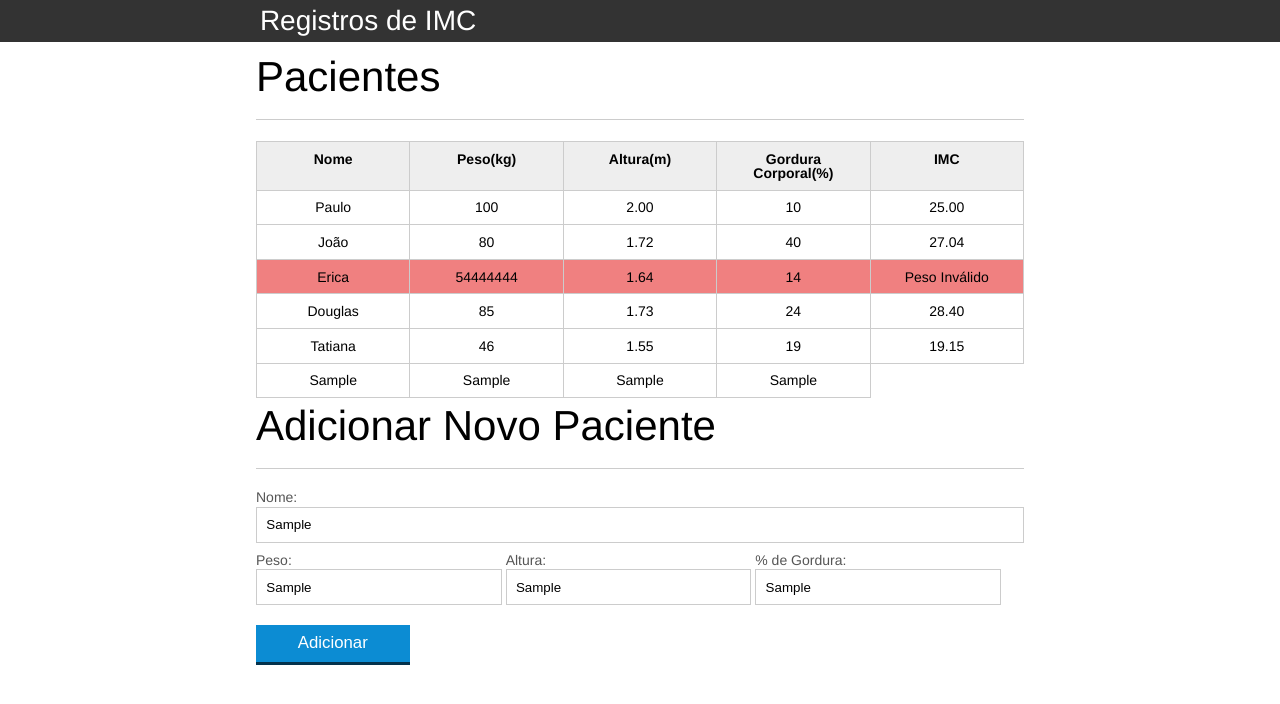
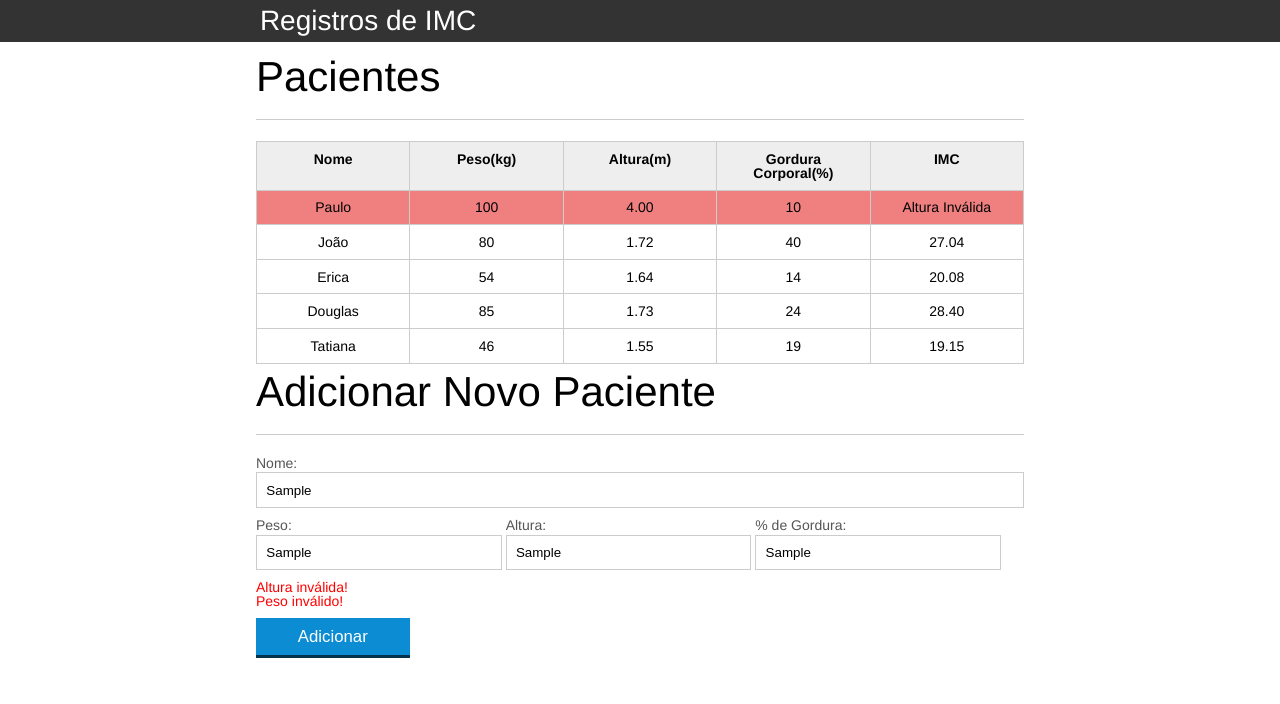
Before and after one commit to HoracioGomes/Calculo_IMC, a plain HTML site: page index.html in a window 1280 px wide. Both pictures are taken after typing "Sample", "Sample", "Sample", "Sample" into the empty fields and a click on the button "Adicionar". Drawn offline with Linux system fonts and the light colour scheme.

Commit message:
Implementacao de validacoes no formualario

```diff
--- a/css/index.css
+++ b/css/index.css
@@ -136,3 +136,7 @@ button[disabled=disabled], button:disabled {
 .paciente-invalido{
 	background-color: lightcoral;
 }
+
+.mensagens-erro{
+	color: red;
+}
--- a/index.html
+++ b/index.html
@@ -34,7 +34,7 @@
 					<tr class="paciente" id="primeiro-paciente">
 						<td class="info-nome">Paulo</td>
 						<td class="info-peso">100</td>
-						<td class="info-altura">2.00</td>
+						<td class="info-altura">4.00</td>
 						<td class="info-gordura">10</td>
 						<td class="info-imc">0</td>
 					</tr>
@@ -49,7 +49,7 @@
 
 					<tr class="paciente">
 						<td class="info-nome">Erica</td>
-						<td class="info-peso">54444444</td>
+						<td class="info-peso">54</td>
 						<td class="info-altura">1.64</td>
 						<td class="info-gordura">14</td>
 						<td class="info-imc">0</td>
@@ -93,11 +93,12 @@
 				<label for="gordura">% de Gordura:</label>
 				<input id="gordura" name="gordura" type="text" placeholder="digite a porcentagem de gordura do seu paciente" class="campo campo-medio">
 			</div>
-
+			<ul class="mensagens-erro"></ul>
 			<button id="adicionar-paciente" class="botao bto-principal">Adicionar</button>
 		</form>
 	</section>
-	<script src="js/principal.js"></script>
+	<script src="js/calcula-imc.js"></script>
+	<script src="js/form.js"></script>
 </body>
 
 </html>
--- /dev/null
+++ b/js/calcula-imc.js
@@ -0,0 +1,68 @@
+
+//  console.log("Oi mundo")
+//  alert("Olá Mundo!")
+// console.log(document.querySelector("h2"));
+// var tituloH2 = document.querySelector("#tituloTabela")
+// tituloH2.textContent = "Os Fitness"
+// console.log(tituloH2)
+
+//Pegar textos de celula em tabela e calcular IMC
+var pacientes = document.querySelectorAll(".paciente")
+
+
+for (var index = 0; index < pacientes.length; index++) {
+    var paciente = pacientes[index];
+    console.log(paciente.querySelector(".info-peso"));
+    var tdPeso = paciente.querySelector(".info-peso");
+    var tdAltura = paciente.querySelector(".info-altura");
+    var peso = tdPeso.textContent;
+    var altura = tdAltura.textContent;
+    var imc = calculaImc(peso,altura)
+
+    //Validacao basica com operadores logicos
+    var pesoEValido = validaPeso(peso);
+    var alturaEValida = validaAltura(altura)
+    var tdImc = paciente.querySelector(".info-imc");
+
+    if (!pesoEValido) {
+
+        tdImc.textContent = "Peso Inválido";
+        //paciente.style.backgroundColor="lightCoral"
+        paciente.classList.add("paciente-invalido")
+    }
+
+    if (!alturaEValida) {
+        alturaEValida = false;
+        tdImc.textContent = "Altura Inválida";
+        //paciente.style.backgroundColor="lightCoral"
+        paciente.classList.add("paciente-invalido")
+
+    }
+        //toFixed(): Limita casas decimais
+    if (alturaEValida && pesoEValido) {
+        tdImc.textContent = imc;
+    }
+
+function validaPeso(peso){
+    if(peso > 0 && peso < 1000){
+        return true
+    }else{
+        return false
+    }
+}
+
+function validaAltura(altura){
+
+    if(altura > 0 && altura <= 3.00){
+        return true
+    }else{
+        return false
+    }
+}
+
+    function calculaImc(peso,altura){
+        var imc = 0
+        imc = peso / (altura*altura)
+        return imc.toFixed(2)
+    }
+}
--- /dev/null
+++ b/js/form.js
@@ -0,0 +1,86 @@
+var btnAdicionar = document.querySelector("#adicionar-paciente")
+btnAdicionar.addEventListener("click", function (event) {
+    event.preventDefault();
+
+    var form = document.querySelector("#form-adiciona");
+    var paciente = obterPacienteDoFormulario(form)
+
+if(validaPaciente(paciente).length>0){
+    var erros = validaPaciente(paciente)
+    exibeMensagemDeErro(erros)
+    return
+}
+    var tabela = document.querySelector("#tabela-pacientes");
+    tabela.appendChild(montaTrPaciente(paciente));
+    form.reset()
+    var ul = document.querySelector(".mensagens-erro")
+    ul.innerHTML = ""
+
+});
+
+function obterPacienteDoFormulario(form){
+var paciente = {
+    nome : form.nome.value,
+    peso : form.peso.value,
+    altura : form.altura.value,
+    gordura : form.gordura.value,
+    imc : calculaImc(form.peso.value,form.altura.value)
+
+}
+return paciente
+
+}
+
+function montaTrPaciente(paciente){
+    var pacienteTr = document.createElement("tr");
+    pacienteTr.classList.add("paciente")
+    pacienteTr.appendChild(montaTdPaciente(paciente.nome, "info-nome"));
+    pacienteTr.appendChild(montaTdPaciente(paciente.peso, "info-peso"));
+    pacienteTr.appendChild( montaTdPaciente(paciente.altura, "info-altura"));
+    pacienteTr.appendChild(montaTdPaciente(paciente.gordura, "info-gorduraTd"));
+    pacienteTr.appendChild(montaTdPaciente(paciente.imc, "info-imc"));
+console.log(pacienteTr)
+    return pacienteTr
+}
+
+function montaTdPaciente(dado,classe){
+    var td = document.createElement("td")
+    td.textContent = dado
+    td.classList.add(classe)
+    return td
+}
+
+function validaPaciente(paciente){
+    var erros = []
+    if(paciente.altura!=""){
+    if(!validaAltura(paciente.altura)){
+        erros.push("Altura inválida!")
+    }}else{
+        erros.push("Preencha o campo altura!")
+    }
+if(paciente.peso!=""){
+    if(!validaPeso(paciente.peso)){
+        erros.push("Peso inválido!")
+    }}else{
+        erros.push("Preencha o campo peso!")
+    }
+
+    if(paciente.nome.length==0){
+        erros.push("Preencha o campo nome!")
+    }
+
+    if(paciente.gordura.length==0){
+        erros.push("Preencha o campo gordura!")
+    }
+    return erros
+}
+
+function exibeMensagemDeErro(erros){
+var ul = document.querySelector(".mensagens-erro")
+ul.innerHTML = ""
+erros.forEach(function(erro) {
+    var li = document.createElement("li")
+    li.textContent = erro
+    ul.appendChild(li)
+});
+}
--- a/js/principal.js
+++ /dev/null
@@ -1,77 +0,0 @@
-
-//  console.log("Oi mundo")
-//  alert("Olá Mundo!")
-// console.log(document.querySelector("h2"));
-// var tituloH2 = document.querySelector("#tituloTabela")
-// tituloH2.textContent = "Os Fitness"
-// console.log(tituloH2)
-
-//Pegar textos de celula em tabela e calcular IMC
-var pacientes = document.querySelectorAll(".paciente")
-
-
-for (var index = 0; index < pacientes.length; index++) {
-    var paciente = pacientes[index];
-    console.log(paciente.querySelector(".info-peso"));
-    var tdPeso = paciente.querySelector(".info-peso");
-    var tdAltura = paciente.querySelector(".info-altura");
-    var peso = tdPeso.textContent;
-    var altura = tdAltura.textContent;
-    var imc = peso / (altura * altura);
-
-    //Validacao basica com operadores logicos
-    var pesoEValido = true;
-    var alturaEValida = true;
-    var tdImc = paciente.querySelector(".info-imc");
-
-    if (peso <= 0 || peso > 1000) {
-        pesoEValido = false;
-        tdImc.textContent = "Peso Inválido";
-        //paciente.style.backgroundColor="lightCoral"
-        paciente.classList.add("paciente-invalido")
-    }
-
-    if (altura <= 0 || altura >= 4.00) {
-        alturaEValida = false;
-        tdImc.textContent = "Altura Inválida";
-        //paciente.style.backgroundColor="lightCoral"
-        paciente.classList.add("paciente-invalido")
-
-    }
-
-    if (alturaEValida && pesoEValido) {
-        tdImc.textContent = imc.toFixed(2);
-    }
-}
-
-var btnAdicionar = document.querySelector("#adicionar-paciente")
-btnAdicionar.addEventListener("click", function (event) {
-    event.preventDefault();
-
-    var form = document.querySelector("#form-adiciona");
-    var nome = form.nome.value;
-    var peso = form.peso.value;
-    var altura = form.altura.value;
-    var gordura = form.gordura.value;
-
-    var pacienteTr = document.createElement("tr");
-    var nomeTd = document.createElement("td");
-    var pesoTd = document.createElement("td");
-    var alturaTd = document.createElement("td");
-    var gorduraTd = document.createElement("td");
-    var imcTd = document.createElement("td");
-
-    nomeTd.textContent = nome;
-    pesoTd.textContent = peso;
-    alturaTd.textContent = altura;
-    gorduraTd.textContent = gordura;
-
-    pacienteTr.appendChild(nomeTd);
-    pacienteTr.appendChild(pesoTd);
-    pacienteTr.appendChild(alturaTd);
-    pacienteTr.appendChild(gorduraTd);
-
-    var tabela = document.querySelector("#tabela-pacientes");
-    tabela.appendChild(pacienteTr);
-
-});
```
